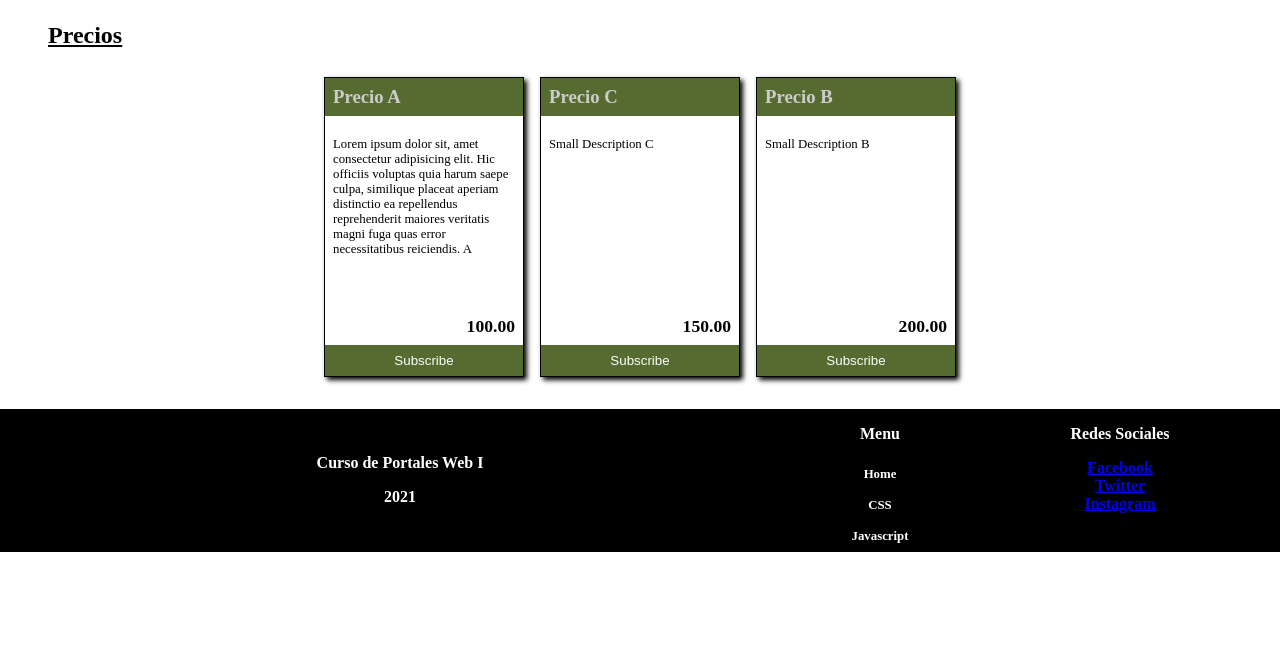
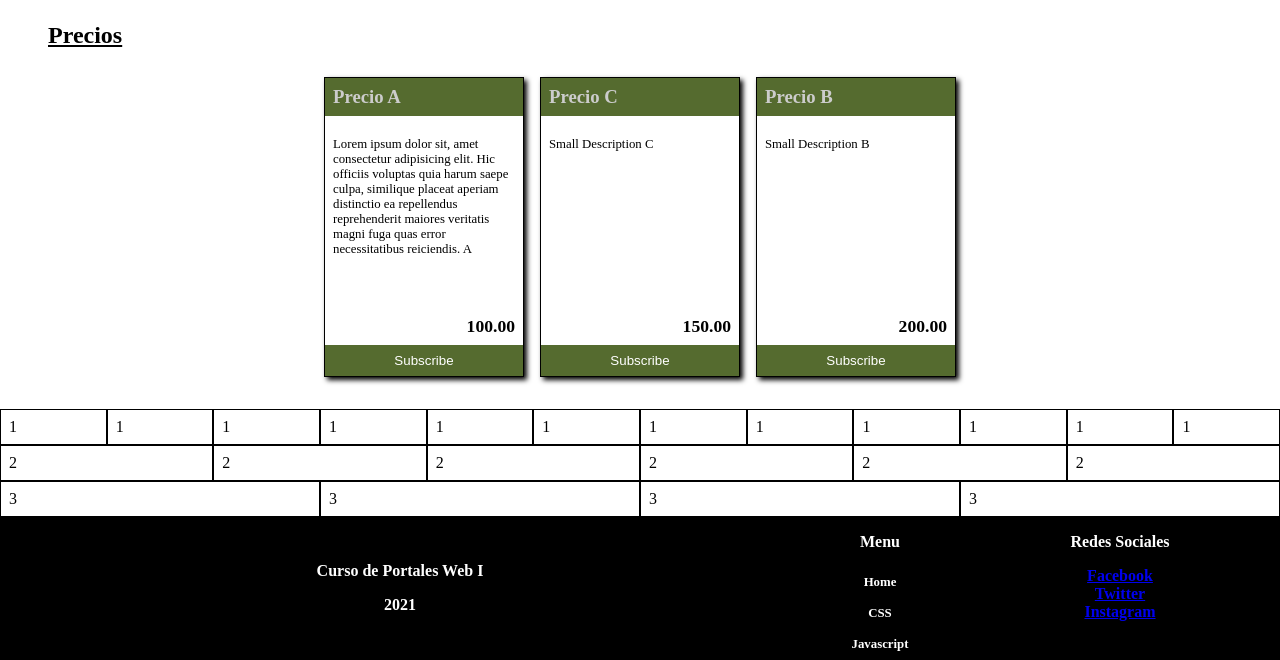
Before and after one commit to obetancourthunicah/pw202402, a plain HTML site: page portafolioGalery.html in a window 1280 px wide. Shown: the part 768-1428 px from the top of the page. Before the commit the page ends 1320 px from the top, so only its background shows below. Drawn offline with Linux system fonts and the light colour scheme.

Commit message:
Definicion de  Grilla

```diff
--- a/css/grid.css
+++ b/css/grid.css
@@ -0,0 +1,29 @@
+.grid {
+    display:flex;
+    flex-direction: column;
+}
+
+.grid .row {
+    display: flex;
+    flex: 1;
+    flex-direction: row;
+}
+
+.grid .row [class*='col-'] {
+    flex:1 0;
+    padding:0.5rem;
+    border: 1px solid #000;
+}
+
+.grid .row .col-1 { flex-basis: calc(100% / 12);}
+.grid .row .col-2 { flex-basis: calc(100% / 6);}
+.grid .row .col-3 { flex-basis: calc(100% / 4);}
+.grid .row .col-4 { flex-basis: calc(100% / 3);}
+.grid .row .col-5 { flex-basis: calc(100% / 12 * 5);}
+.grid .row .col-6 { flex-basis: calc(100% / 2);}
+.grid .row .col-7 { flex-basis: calc(100% / 12 * 7);}
+.grid .row .col-8 { flex-basis: calc(100% / 3 * 2);}
+.grid .row .col-9 { flex-basis: calc(100% / 12 * 9);}
+.grid .row .col-10 { flex-basis: calc(100% / 12 * 10);}
+.grid .row .col-11 { flex-basis: calc(100% / 12 * 11);}
+.grid .row .col-12 { flex-basis: 100%;}
--- a/portafolioGalery.html
+++ b/portafolioGalery.html
@@ -6,6 +6,7 @@
     <meta name="viewport" content="width=device-width, initial-scale=1.0">
     <title>Intro a Css</title>
     <link rel="stylesheet" href="css/primercss.css">
+    <link rel="stylesheet" href="css/grid.css">
 </head>
 
 <body>
@@ -71,32 +72,32 @@
         </section>
         <section class="grid">
             <div class="row">
-                <div class="col-1"></div>
-                <div class="col-1"></div>
-                <div class="col-1"></div>
-                <div class="col-1"></div>
-                <div class="col-1"></div>
-                <div class="col-1"></div>
-                <div class="col-1"></div>
-                <div class="col-1"></div>
-                <div class="col-1"></div>
-                <div class="col-1"></div>
-                <div class="col-1"></div>
-                <div class="col-1"></div>
+                <div class="col-1">1</div>
+                <div class="col-1">1</div>
+                <div class="col-1">1</div>
+                <div class="col-1">1</div>
+                <div class="col-1">1</div>
+                <div class="col-1">1</div>
+                <div class="col-1">1</div>
+                <div class="col-1">1</div>
+                <div class="col-1">1</div>
+                <div class="col-1">1</div>
+                <div class="col-1">1</div>
+                <div class="col-1">1</div>
             </div>
             <div class="row">
-                <div class="col-2"></div>
-                <div class="col-2"></div>
-                <div class="col-2"></div>
-                <div class="col-2"></div>
-                <div class="col-2"></div>
-                <div class="col-2"></div>
+                <div class="col-2">2</div>
+                <div class="col-2">2</div>
+                <div class="col-2">2</div>
+                <div class="col-2">2</div>
+                <div class="col-2">2</div>
+                <div class="col-2">2</div>
             </div>
             <div class="row">
-                <div class="col-3"></div>
-                <div class="col-3"></div>
-                <div class="col-3"></div>
-                <div class="col-3"></div>
+                <div class="col-3">3</div>
+                <div class="col-3">3</div>
+                <div class="col-3">3</div>
+                <div class="col-3">3</div>
             </div>
         </section>
     </main>
```
